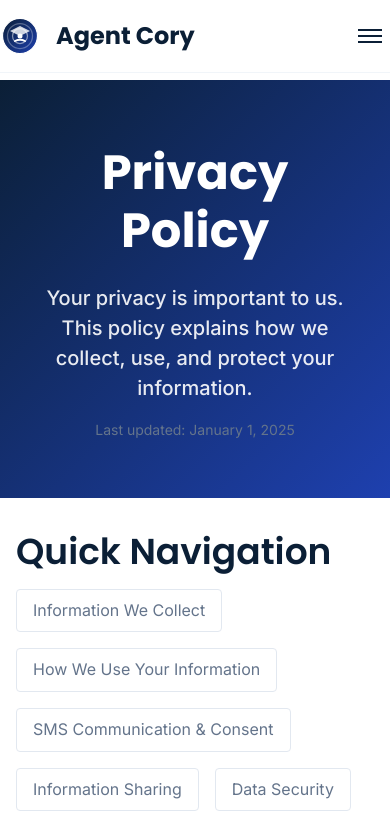
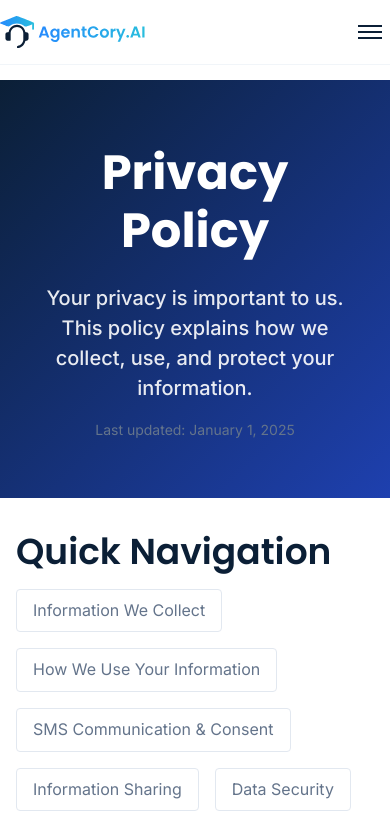
Before and after one commit to amuwwakkil25/CoryWebsiteGPT, a website built with Vite: page privacy.html in a window 390 px wide. Shown: the top 824 px of the page. Built offline with nearby package versions, Linux system fonts and the light colour scheme.

Commit message:
Updated how-it-works.html

```diff
--- a/assets/css/main.css
+++ b/assets/css/main.css
@@ -1521,6 +1521,16 @@ cite span {
 }
 
 @media (max-width: 768px) {
+  .nav-logo-img {
+    height: 32px;
+    max-width: 160px;
+  }
+
+  .footer-logo {
+    height: 28px;
+    max-width: 140px;
+  }
+
   .hero-title {
     font-size: 2.5rem;
   }
--- a/privacy.html
+++ b/privacy.html
@@ -34,21 +34,7 @@
         <nav class="nav">
             <div class="nav-container">
                 <a href="/" class="nav-brand">
-                    <svg class="nav-logo" viewBox="0 0 32 32" aria-label="Agent Cory">
-                        <defs>
-                            <linearGradient id="logoGradient" x1="0%" y1="0%" x2="100%" y2="100%">
-                                <stop offset="0%" style="stop-color:var(--brand);stop-opacity:1" />
-                                <stop offset="100%" style="stop-color:#1E40AF;stop-opacity:1" />
-                            </linearGradient>
-                        </defs>
-                        <circle cx="16" cy="16" r="14" fill="url(#logoGradient)" stroke="white" stroke-width="1"/>
-                        <circle cx="16" cy="16" r="10" fill="none" stroke="white" stroke-width="1" opacity="0.3"/>
-                        <circle cx="16" cy="16" r="6" fill="none" stroke="white" stroke-width="1" opacity="0.5"/>
-                        <circle cx="16" cy="16" r="2" fill="white"/>
-                        <path d="M8 12 L16 8 L24 12 L16 16 Z" fill="white" opacity="0.8"/>
-                        <path d="M12 20 Q16 18 20 20" stroke="white" stroke-width="1.5" fill="none" stroke-linecap="round"/>
-                    </svg>
-                    <span>Agent Cory</span>
+                    <img src="/Logo_Cory.svg" alt="Agent Cory - AI-Powered Admissions Assistant" class="nav-logo-img" />
                 </a>
 
                 <button class="nav-toggle" aria-label="Toggle navigation">
```
Also changed, not shown: demo-and-pricing.html (+1 -1 lines), features.html (+1 -1 lines), how-it-works.html (+1 -1 lines), resources.html (+1 -1 lines), roi-and-case-studies.html (+1 -1 lines), terms.html (+1 -15 lines), voice-demo.html (+1 -1 lines).
